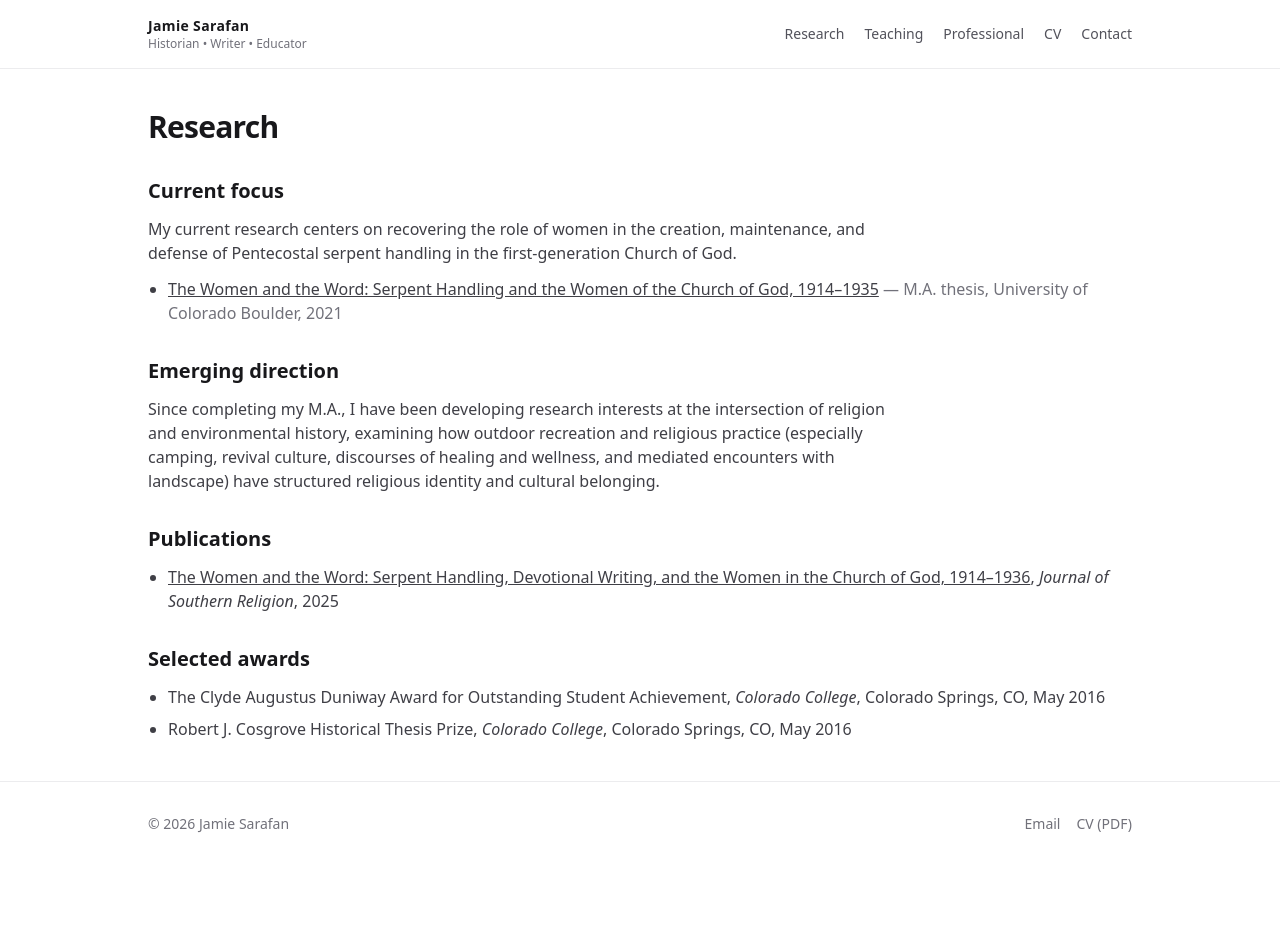
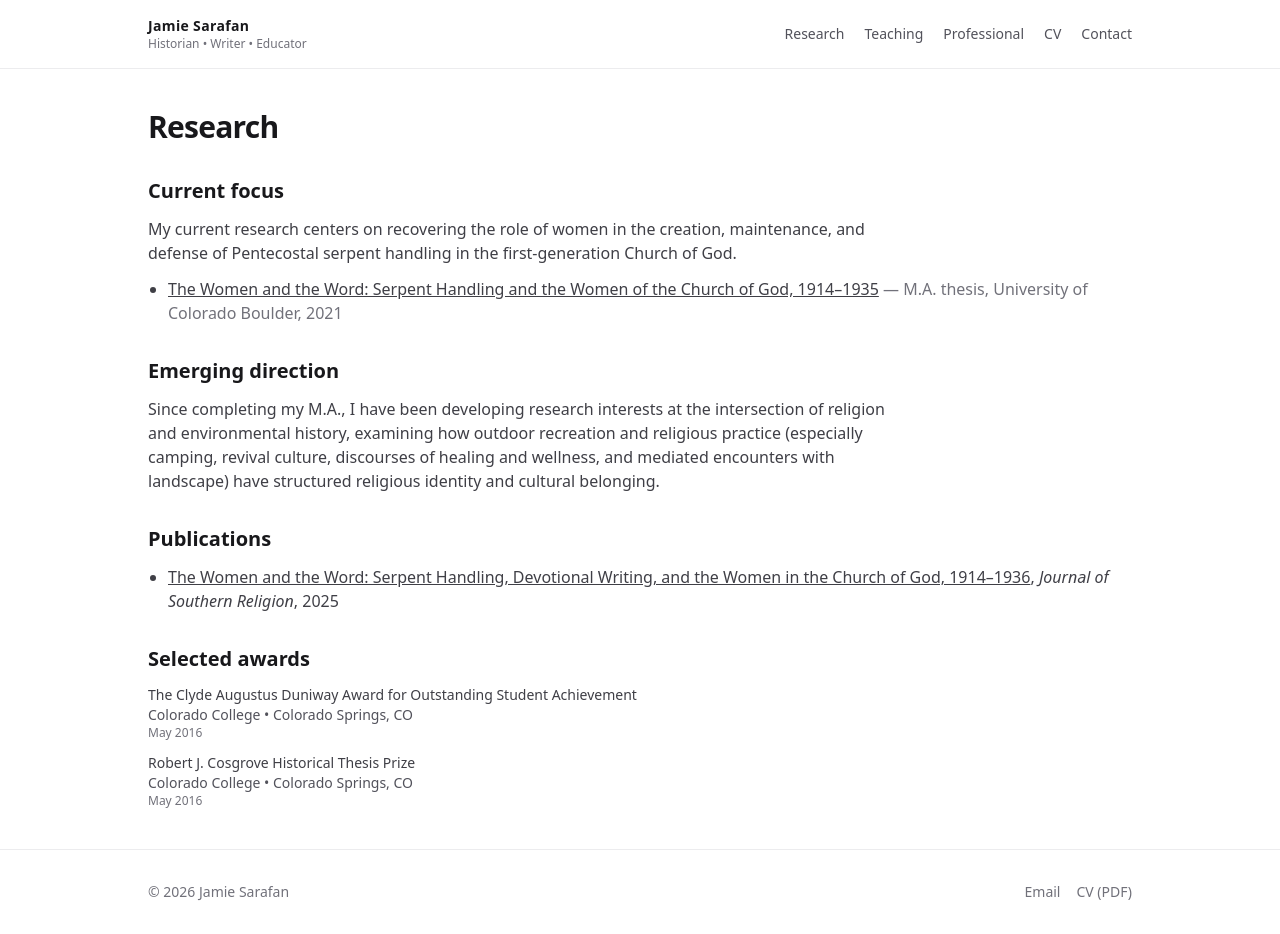
Before and after one commit to jamiesarafan/jamie-site, a Next.js app: page /research in a window 1280 px wide. Before the commit the page ends 866 px from the top, so only its background shows below. Built offline with nearby package versions, Linux system fonts and the light colour scheme.

Commit message:
Update page.tsx

```diff
--- a/src/app/research/page.tsx
+++ b/src/app/research/page.tsx
@@ -56,17 +56,17 @@ export default function ResearchPage() {
 
        <section className="space-y-3">
           <h2 className="text-xl font-semibold">Selected awards</h2>
-          <ul className="list-disc space-y-2 pl-5 text-zinc-700">
-            {site.research.awards.map((a) => (
-              <li key={a.title}>
-                <span className="font-medium">{a.title}</span>
-                {", "}
-                <em>{a.organization}</em>
-                {a.location ? `, ${a.location}` : ""}
-               {a.dates ? `, ${a.dates}` : ""}
-              </li>
-            ))}
-          </ul>
+          <ul className="mt-4 space-y-3 text-sm text-zinc-700">
+  {site.research.awards.map((a) => (
+    <li key={`${a.title}-${a.organization}`}>
+      <div className="font-medium">{a.title}</div>
+      <div className="text-zinc-600">
+        {a.organization} • {a.location}
+      </div>
+      <div className="text-xs text-zinc-500">{a.dates}</div>
+    </li>
+  ))}
+</ul>
         </section>
     </div>
   );
```
